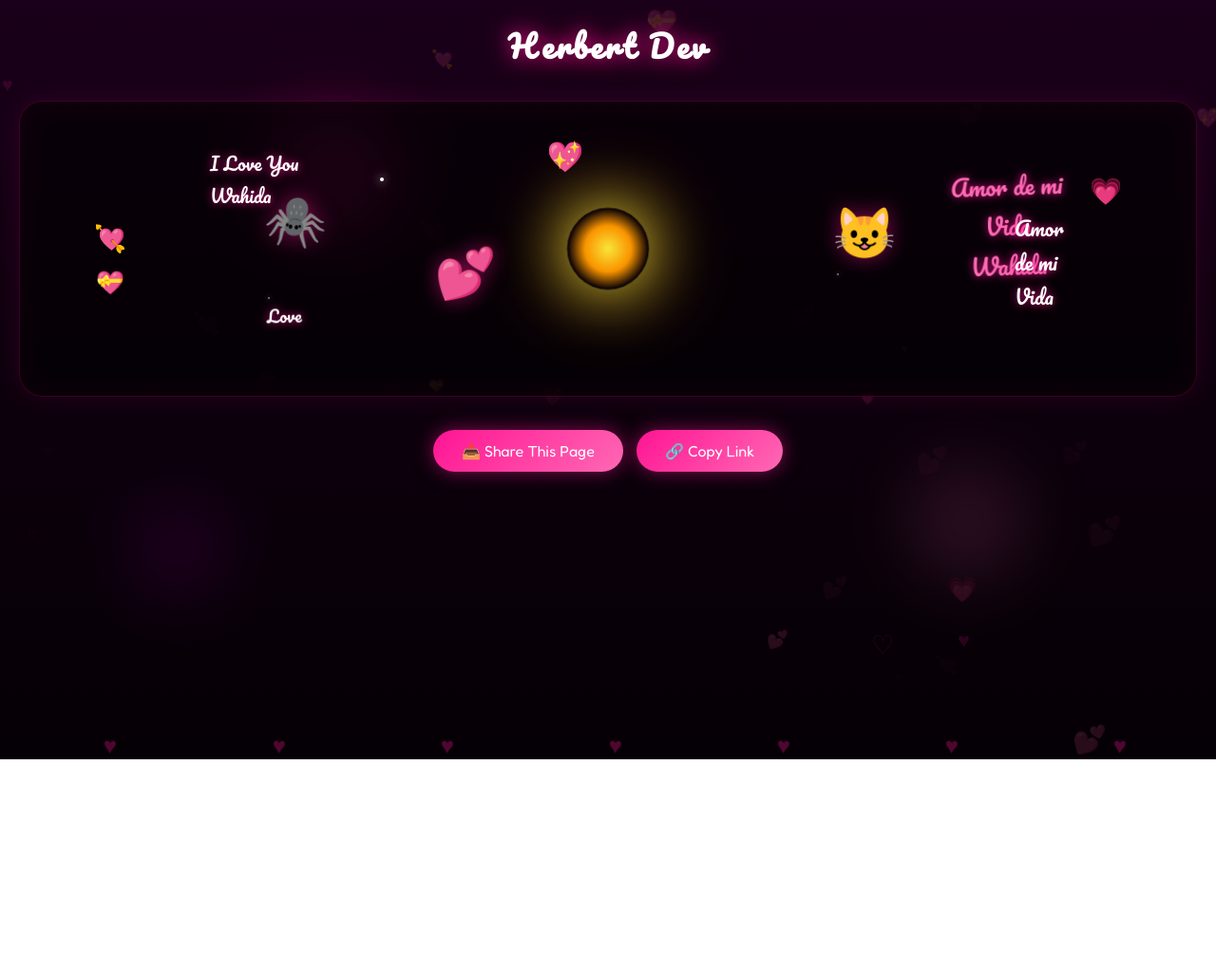
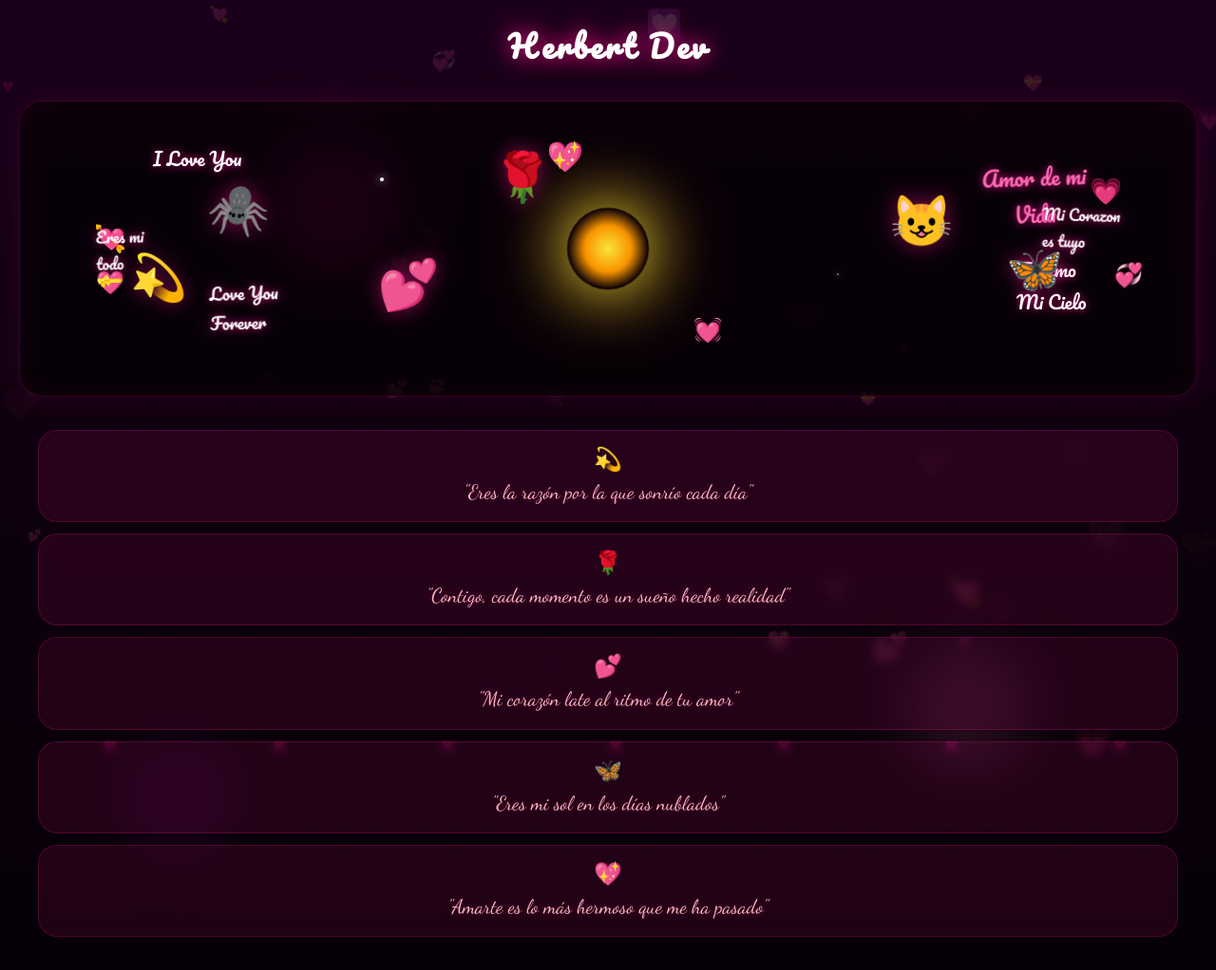
Before and after one commit to hossslgs-cyber/Love_hit, a plain HTML site: page index.html in a window 1280 px wide. Shown: the top 1022 px of the page at 95% size. Before the commit the page ends 800 px from the top, so only its background shows below. Drawn offline with Linux system fonts and the light colour scheme.

Commit message:
added more visuala

```diff
--- a/index.html
+++ b/index.html
@@ -3,12 +3,12 @@
 <head>
     <meta charset="UTF-8">
     <meta name="viewport" content="width=device-width, initial-scale=1.0">
-    <title>I Love You Wahida - Herbert Dev</title>
-    <meta property="og:title" content="I Love You Wahida 💕">
-    <meta property="og:description" content="A special message for Wahida from Herbert Dev">
+    <title>I Love You - Herbert Dev</title>
+    <meta property="og:title" content="I Love You 💕">
+    <meta property="og:description" content="A special love message from Herbert Dev">
     <meta property="og:type" content="website">
     <style>
-        @import url('https://fonts.googleapis.com/css2?family=Pacifico&family=Fredoka:wght@300;400;600&display=swap');
+        @import url('https://fonts.googleapis.com/css2?family=Pacifico&family=Fredoka:wght@300;400;600&family=Dancing+Script:wght@400;700&display=swap');
 
         * {
             margin: 0;
@@ -160,33 +160,47 @@
         }
 
         .bubble-1 {
-            top: 10%;
-            left: 15%;
+            top: 8%;
+            left: 10%;
             font-size: 1.2rem;
             animation-delay: 0s;
         }
 
         .bubble-2 {
-            top: 15%;
-            right: 10%;
-            font-size: 1.5rem;
+            top: 12%;
+            right: 8%;
+            font-size: 1.4rem;
             color: #ff69b4;
             animation-delay: 1s;
             text-align: center;
         }
 
         .bubble-3 {
-            bottom: 20%;
-            right: 10%;
-            font-size: 1.3rem;
+            bottom: 18%;
+            right: 8%;
+            font-size: 1.2rem;
             animation-delay: 2s;
         }
 
         .bubble-4 {
-            bottom: 15%;
-            left: 20%;
+            bottom: 12%;
+            left: 15%;
             font-size: 1.1rem;
             animation-delay: 0.5s;
+        }
+
+        .bubble-5 {
+            top: 40%;
+            left: 5%;
+            font-size: 1rem;
+            animation-delay: 1.5s;
+        }
+
+        .bubble-6 {
+            top: 35%;
+            right: 5%;
+            font-size: 1rem;
+            animation-delay: 2.5s;
         }
 
         @keyframes floatText {
@@ -204,21 +218,39 @@
         }
 
         .sticker-1 {
-            top: 30%;
-            left: 20%;
+            top: 25%;
+            left: 15%;
             animation-delay: 0.3s;
         }
 
         .sticker-2 {
-            top: 35%;
-            right: 25%;
+            top: 30%;
+            right: 20%;
             animation-delay: 0.6s;
         }
 
         .sticker-3 {
-            bottom: 25%;
-            left: 35%;
+            bottom: 20%;
+            left: 30%;
             animation-delay: 0.9s;
+        }
+
+        .sticker-4 {
+            top: 10%;
+            left: 40%;
+            animation-delay: 1.2s;
+        }
+
+        .sticker-5 {
+            bottom: 30%;
+            right: 10%;
+            animation-delay: 1.8s;
+        }
+
+        .sticker-6 {
+            top: 50%;
+            left: 8%;
+            animation-delay: 2.1s;
         }
 
         @keyframes bounceSticker {
@@ -239,6 +271,8 @@
         .dh-2 { top: 20%; right: 5%; animation-delay: 0.5s; }
         .dh-3 { bottom: 30%; left: 5%; animation-delay: 1s; }
         .dh-4 { top: 40%; left: 5%; animation-delay: 1.5s; }
+        .dh-5 { bottom: 10%; right: 40%; animation-delay: 0.8s; }
+        .dh-6 { top: 55%; right: 3%; animation-delay: 1.2s; }
 
         @keyframes heartBeat {
             0%, 100% { transform: scale(1); }
@@ -260,6 +294,48 @@
         @keyframes sparkleAnim {
             0%, 100% { opacity: 0; transform: scale(0); }
             50% { opacity: 1; transform: scale(1); }
+        }
+
+        /* Love Quotes Section */
+        .quotes-section {
+            margin: 15px 20px;
+            padding: 20px;
+            position: relative;
+            z-index: 10;
+        }
+
+        .quote-card {
+            background: rgba(255, 20, 147, 0.1);
+            border: 1px solid rgba(255, 20, 147, 0.2);
+            border-radius: 20px;
+            padding: 15px 20px;
+            margin-bottom: 12px;
+            text-align: center;
+            backdrop-filter: blur(5px);
+            animation: fadeInUp 1s ease-out;
+        }
+
+        .quote-card:nth-child(2) { animation-delay: 0.2s; }
+        .quote-card:nth-child(3) { animation-delay: 0.4s; }
+        .quote-card:nth-child(4) { animation-delay: 0.6s; }
+        .quote-card:nth-child(5) { animation-delay: 0.8s; }
+
+        .quote-text {
+            color: #ffb6c1;
+            font-family: 'Dancing Script', cursive;
+            font-size: 1.3rem;
+            line-height: 1.5;
+            text-shadow: 0 0 10px rgba(255, 20, 147, 0.3);
+        }
+
+        .quote-emoji {
+            font-size: 1.5rem;
+            margin-bottom: 5px;
+        }
+
+        @keyframes fadeInUp {
+            from { opacity: 0; transform: translateY(20px); }
+            to { opacity: 1; transform: translateY(0); }
         }
 
         /* Share button */
@@ -322,8 +398,9 @@
         /* Responsive */
         @media (max-width: 480px) {
             .header h1 { font-size: 1.5rem; }
-            .text-bubble { font-size: 1rem !important; }
+            .text-bubble { font-size: 0.95rem !important; }
             .sticker { font-size: 2.5rem; }
+            .quote-text { font-size: 1.1rem; }
         }
     </style>
 </head>
@@ -348,27 +425,60 @@
             <div class="glow-sun"></div>
 
             <!-- Text bubbles -->
-            <div class="text-bubble bubble-1">I Love You<br>Wahida</div>
-            <div class="text-bubble bubble-2">Amor de mi<br>Vida<br>Wahida</div>
-            <div class="text-bubble bubble-3">Amor<br>de mi<br>Vida</div>
-            <div class="text-bubble bubble-4">Love</div>
+            <div class="text-bubble bubble-1">I Love You</div>
+            <div class="text-bubble bubble-2">Amor de mi<br>Vida</div>
+            <div class="text-bubble bubble-3">Te Amo<br>Mi Cielo</div>
+            <div class="text-bubble bubble-4">Love You<br>Forever</div>
+            <div class="text-bubble bubble-5">Eres mi<br>todo</div>
+            <div class="text-bubble bubble-6">Mi Corazon<br>es tuyo</div>
 
             <!-- Character stickers -->
             <div class="sticker sticker-1">🕷️</div>
             <div class="sticker sticker-2">😺</div>
             <div class="sticker sticker-3">💕</div>
+            <div class="sticker sticker-4">🌹</div>
+            <div class="sticker sticker-5">🦋</div>
+            <div class="sticker sticker-6">💫</div>
 
             <!-- Decorative hearts -->
             <div class="deco-heart dh-1">💖</div>
             <div class="deco-heart dh-2">💗</div>
             <div class="deco-heart dh-3">💝</div>
             <div class="deco-heart dh-4">💘</div>
+            <div class="deco-heart dh-5">💓</div>
+            <div class="deco-heart dh-6">💞</div>
 
             <!-- Sparkles -->
             <div class="sparkle" style="top:20%;left:30%;"></div>
             <div class="sparkle" style="top:60%;left:70%;animation-delay:0.5s;"></div>
             <div class="sparkle" style="top:40%;left:50%;animation-delay:1s;"></div>
             <div class="sparkle" style="top:70%;left:20%;animation-delay:1.5s;"></div>
+            <div class="sparkle" style="top:15%;left:60%;animation-delay:0.8s;"></div>
+            <div class="sparkle" style="top:80%;left:50%;animation-delay:1.2s;"></div>
+        </div>
+    </div>
+
+    <!-- Love Quotes Section -->
+    <div class="quotes-section">
+        <div class="quote-card">
+            <div class="quote-emoji">💫</div>
+            <div class="quote-text">"Eres la razón por la que sonrío cada día"</div>
+        </div>
+        <div class="quote-card">
+            <div class="quote-emoji">🌹</div>
+            <div class="quote-text">"Contigo, cada momento es un sueño hecho realidad"</div>
+        </div>
+        <div class="quote-card">
+            <div class="quote-emoji">💕</div>
+            <div class="quote-text">"Mi corazón late al ritmo de tu amor"</div>
+        </div>
+        <div class="quote-card">
+            <div class="quote-emoji">🦋</div>
+            <div class="quote-text">"Eres mi sol en los días nublados"</div>
+        </div>
+        <div class="quote-card">
+            <div class="quote-emoji">💖</div>
+            <div class="quote-text">"Amarte es lo más hermoso que me ha pasado"</div>
         </div>
     </div>
 
@@ -392,15 +502,15 @@
     <script>
         // Generate floating background hearts
         const heartsBg = document.getElementById('heartsBg');
-        const heartSymbols = ['♥', '♡', '💕', '💖', '💗', '💘', '💝'];
+        const heartSymbols = ['♥', '♡', '💕', '💖', '💗', '💘', '💝', '💓', '💞', '💟'];
 
-        for (let i = 0; i < 30; i++) {
+        for (let i = 0; i < 40; i++) {
             const heart = document.createElement('div');
             heart.className = 'heart';
             heart.innerHTML = heartSymbols[Math.floor(Math.random() * heartSymbols.length)];
             heart.style.left = Math.random() * 100 + '%';
             heart.style.top = Math.random() * 100 + '%';
-            heart.style.fontSize = (Math.random() * 20 + 10) + 'px';
+            heart.style.fontSize = (Math.random() * 25 + 10) + 'px';
             heart.style.animationDelay = Math.random() * 8 + 's';
             heart.style.animationDuration = (Math.random() * 4 + 6) + 's';
             heartsBg.appendChild(heart);
@@ -420,8 +530,8 @@
         // Share function
         async function sharePage() {
             const shareData = {
-                title: 'I Love You Wahida 💕',
-                text: 'A special message for Wahida from Herbert Dev',
+                title: 'I Love You 💕',
+                text: 'A special love message from Herbert Dev',
                 url: window.location.href
             };
 
@@ -446,7 +556,6 @@
             document.execCommand('copy');
             document.body.removeChild(dummy);
 
-            // Show feedback
             const btn = event.target;
             const originalText = btn.innerText;
             btn.innerText = '✅ Copied!';
```
